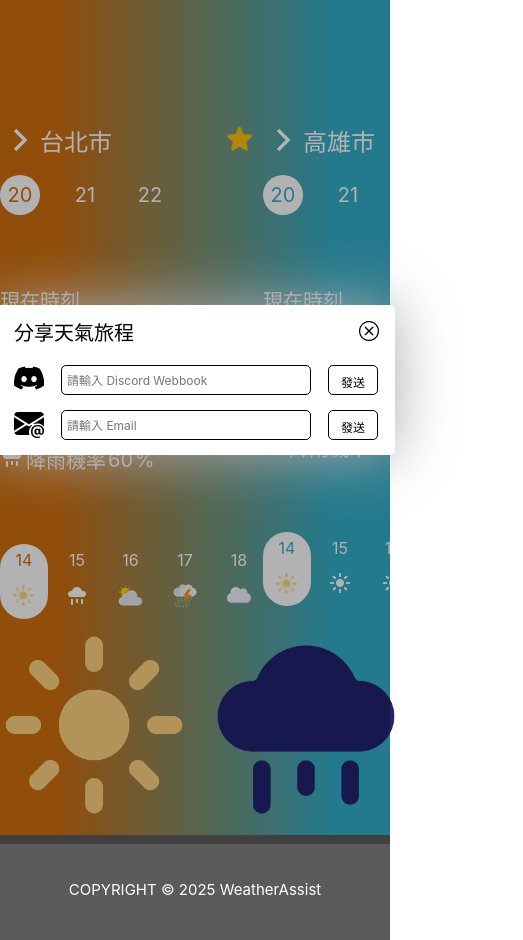
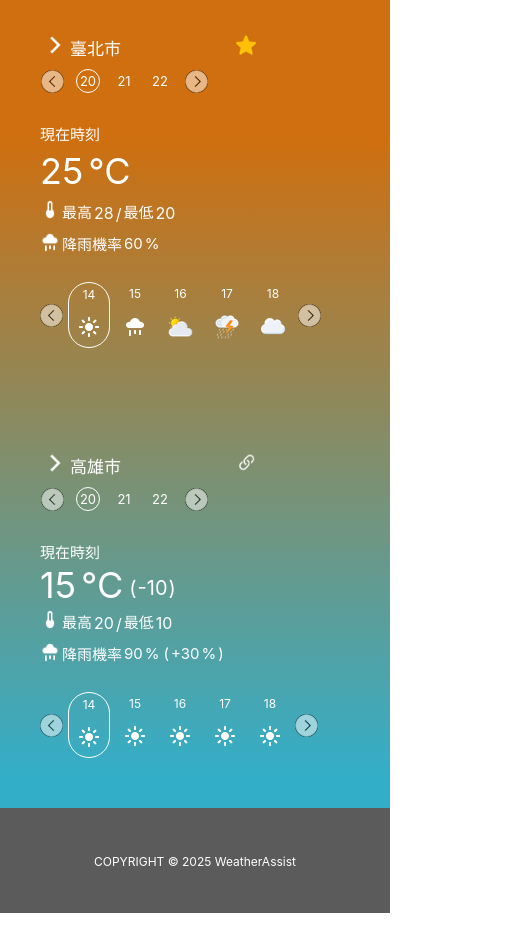
Before and after one commit to z50205/WeatherAssist, a plain HTML site: page index.html in a window 390 px wide. Shown: the whole page, 523 px wide, since content can reach past the window. After the commit the page ends 913 px from the top, so only its background shows below. Drawn offline with nearby package versions, Linux system fonts and the light colour scheme; no server answers.

Commit message:
3rd revise html and css

```diff
--- a/index.html
+++ b/index.html
@@ -5,8 +5,13 @@
     <meta name="viewport" content="width=device-width, initial-scale=1.0" />
     <title>WeatherAssist</title>
     <link rel="stylesheet" href="static/styles/index.css" />
+    <script src="static/scripts/index.js" defer></script>
+    <script src="static/scripts/email.js" defer></script>
+    <script src="https://cdnjs.cloudflare.com/ajax/libs/html2canvas/1.4.1/html2canvas.min.js"></script>
+    <script src="static/scripts/webhook.js" defer></script>
   </head>
   <body>
+    <img id="screenShot" style="display: none" />
     <!-- popup window -->
     <div class="popup-window">
       <button class="close-button">
@@ -39,7 +44,7 @@
           <div class="arrow-indicator">
             <img src="static/images/Expand_right.png" alt="expand-arrow" />
           </div>
-          <div class="departure-district">台北市</div>
+          <div class="departure-district">臺北市</div>
           <div class="favorite-button">
             <!-- <img
               class="favorite-star"
@@ -56,7 +61,7 @@
         <!-- 隱藏的下拉選單 -->
         <div class="city-dropdown">
           <ul class="city-list">
-            <li>台北市</li>
+            <li>臺北市</li>
             <li>新北市</li>
             <li>桃園市</li>
             <li>臺中市</li>
@@ -81,9 +86,15 @@
           </ul>
         </div>
         <div class="departure-forecast-days">
+          <div class="arrow-left">
+            <img src="static/images/arrow-left.png" alt="左箭頭" />
+          </div>
           <div class="departure-forecast-today active">20</div>
           <div class="departure-forecast-tomorrow">21</div>
           <div class="departure-forecast-day2">22</div>
+          <div class="arrow-right">
+            <img src="static/images/arrow-right.png" alt="右箭頭" />
+          </div>
         </div>
         <div class="current-time-text">現在時刻</div>
         <div class="departure-current-temperature">
@@ -109,17 +120,15 @@
           <div class="rain-probability-symbol">%</div>
         </div>
         <div class="departure-periodic-weather">
+          <div class="date-arrow-left">
+            <img src="static/images/arrow-left.png" alt="左箭頭" />
+          </div>
           <div class="departure-weather-item active">
             <div class="departure-weather-time">14</div>
             <div class="departure-weather-icon">
-              <!-- <img
+              <img
                 class="departure-hour1"
                 src="static/images/little-whitesun.png"
-                alt="departure-hour1"
-              /> -->
-              <img
-                class="departure-hour1"
-                src="static/images/little-sun-highlight.png"
                 alt="departure-hour1"
               />
             </div>
@@ -164,6 +173,9 @@
               />
             </div>
           </div>
+          <div class="date-arrow-right">
+            <img src="static/images/arrow-right.png" alt="右箭頭" />
+          </div>
         </div>
       </div>
       <div class="destination">
@@ -179,7 +191,7 @@
         <!-- 隱藏的下拉選單 -->
         <div class="city-dropdown">
           <ul class="city-list">
-            <li>台北市</li>
+            <li>臺北市</li>
             <li>新北市</li>
             <li>桃園市</li>
             <li>臺中市</li>
@@ -204,9 +216,15 @@
           </ul>
         </div>
         <div class="destination-forecast-days">
+          <div class="arrow-left">
+            <img src="static/images/arrow-left.png" alt="左箭頭" />
+          </div>
           <div class="destination-forecast-today active">20</div>
           <div class="destination-forecast-tomorrow">21</div>
           <div class="destination-forecast-day2">22</div>
+          <div class="arrow-right">
+            <img src="static/images/arrow-right.png" alt="右箭頭" />
+          </div>
         </div>
         <div class="current-time-text">現在時刻</div>
         <div class="destination-current-temperature">
@@ -239,17 +257,15 @@
           </div>
         </div>
         <div class="destination-periodic-weather">
+          <div class="date-arrow-left">
+            <img src="static/images/arrow-left.png" alt="左箭頭" />
+          </div>
           <div class="destination-weather-item active">
             <div class="destination-weather-time">14</div>
             <div class="destination-weather-icon">
-              <!-- <img
+              <img
                 class="destination-hour1"
                 src="static/images/little-whitesun.png"
-                alt="destination-hour1"
-              /> -->
-              <img
-                class="destination-hour1"
-                src="static/images/little-sun-highlight.png"
                 alt="destination-hour1"
               />
             </div>
@@ -294,6 +310,9 @@
               />
             </div>
           </div>
+          <div class="date-arrow-right">
+            <img src="static/images/arrow-right.png" alt="右箭頭" />
+          </div>
         </div>
       </div>
     </div>
--- a/static/styles/index.css
+++ b/static/styles/index.css
@@ -16,14 +16,14 @@ body {
   background-repeat: no-repeat;
   background-size: 100% 100%;
   margin: 0;
-  overflow-y: hidden;
+  overflow-y: auto;
 }
 .maincontent {
   display: flex;
   justify-content: space-between;
   margin: 0 auto;
   max-width: 1200px;
-  margin-top: 120px;
+  padding-top: 120px;
 }
 .departure-location,
 .destination-location {
@@ -66,7 +66,7 @@ body {
   -webkit-backdrop-filter: blur(10px);
   border: none;
   border-radius: 4px;
-  margin-top: 2px;
+  margin-top: 0;
   z-index: 10;
   max-height: 400px;
   overflow-y: auto;
@@ -118,12 +118,14 @@ body {
 }
 
 .departure-forecast-days > div.active {
-  background-color: white;
-  color: #cf6f0f;
+  border: 1px solid white;
+  border-radius: 50%/50%;
+  background-color: transparent;
 }
 .destination-forecast-days > div.active {
-  background-color: white;
-  color: #33aec9;
+  border: 1px solid white;
+  border-radius: 50%/50%;
+  background-color: transparent;
 }
 
 .current-time-text {
@@ -214,6 +216,7 @@ body {
 .destination-periodic-weather {
   display: flex;
   gap: 5px;
+  width: 320px;
 }
 
 .departure-weather-item,
@@ -230,7 +233,9 @@ body {
 
 .departure-weather-item.active,
 .destination-weather-item.active {
-  background-color: white;
+  border: 1px solid white;
+  border-radius: 50px;
+  background-color: transparent;
 }
 
 .departure-weather-time,
@@ -241,18 +246,16 @@ body {
   transition: color 0.2s;
 }
 
-.departure-weather-item.active .departure-weather-time {
-  color: #cf6f0f;
-}
-
-.destination-weather-item.active .destination-weather-time {
-  color: #33aec9;
-}
-
 .departure-weather-time,
 .destination-weather-time {
   margin-bottom: 13px;
   text-align: center;
+}
+
+.date-arrow-left,
+.date-arrow-right {
+  display: flex;
+  align-items: center;
 }
 
 .bottom-weather-icons {
@@ -293,7 +296,7 @@ footer {
 
 /* popup window */
 .popup-window {
-  /* display: none; */
+  display: none;
   background-color: #ffffff;
   position: fixed;
   width: 400px;
@@ -362,6 +365,7 @@ footer {
   margin-top: 15px;
   line-height: 1.2;
   vertical-align: middle;
+  color: black;
 }
 
 .webhook-input::placeholder {
@@ -395,7 +399,7 @@ footer {
 
 /* Overlay */
 .overlay {
-  /* display: none; */
+  display: none;
   position: fixed;
   top: 0;
   left: 0;
@@ -404,3 +408,241 @@ footer {
   background-color: rgba(0, 0, 0, 0.3);
   z-index: 100;
 }
+
+.hidden {
+  opacity: 0;
+  visibility: hidden;
+}
+
+/* Mobile Layout */
+@media (max-width: 768px) {
+  body {
+    background: linear-gradient(
+      to bottom,
+      #cf6f0f 0%,
+      #cf6f0f 15%,
+      #33aec9 85%,
+      #33aec9 100%
+    );
+    background-repeat: no-repeat;
+    background-size: 100% 100%;
+    margin: 0;
+    overflow-y: auto;
+  }
+
+  .maincontent {
+    flex-direction: column;
+    align-items: flex-start;
+    margin: 0 40px;
+    padding-top: 30px;
+  }
+
+  .departure {
+    width: 100%;
+    margin-bottom: 100px;
+  }
+  .destination {
+    width: 100%;
+    margin-bottom: 50px;
+  }
+
+  /* 下拉選單 */
+  .city-dropdown {
+    max-height: 280px;
+    overflow-y: auto;
+    width: 130px;
+  }
+
+  .city-list li {
+    padding: 8px 35px;
+    font-size: 15px;
+  }
+
+  .departure-location,
+  .destination-location {
+    margin-bottom: 5px;
+  }
+  .arrow-indicator {
+    width: 30px;
+    height: auto;
+  }
+  .favorite-button img {
+    width: 20px;
+    height: auto;
+  }
+  .attach-button img {
+    width: 20px;
+    height: auto;
+  }
+  .departure-district,
+  .destination-district {
+    font-size: 17px;
+  }
+
+  .departure-forecast-days,
+  .destination-forecast-days {
+    gap: 12px;
+    margin-bottom: 30px;
+  }
+
+  .departure-forecast-days > div,
+  .destination-forecast-days > div {
+    width: 24px;
+    height: 24px;
+    font-size: 13px;
+  }
+
+  .current-time-text {
+    font-size: 15px;
+    margin-bottom: 5px;
+  }
+
+  .departure-current-temperature,
+  .destination-current-temperature {
+    font-size: 36px;
+    margin-bottom: 5px;
+  }
+
+  .departure-temperature-unit,
+  .destination-temperature-unit {
+    font-size: 36px;
+  }
+
+  .temp-change-brackets {
+    font-size: 20px;
+    margin-left: 6px;
+    line-height: 1;
+    position: relative;
+    top: -5px;
+  }
+  .temp-change-brackets::before {
+    content: "(";
+    margin-right: 1px;
+  }
+
+  .temp-change-brackets::after {
+    content: ")";
+    margin-left: 1px;
+  }
+  .temp-change-brackets::before,
+  .temp-change-brackets::after {
+    font-size: 1em;
+  }
+
+  .departure-temperature-range,
+  .destination-temperature-range {
+    font-size: 15px;
+    margin-bottom: 5px;
+  }
+
+  .departure-temperature-maxvalue,
+  .destination-temperature-maxvalue,
+  .temperature-separator,
+  .departure-temperature-minvalue,
+  .destination-temperature-minvalue {
+    font-size: 16px;
+  }
+
+  .temperature-image img {
+    width: 20px;
+    height: 23px;
+  }
+
+  .rain-image img {
+    width: 20px;
+    height: 23px;
+  }
+
+  .departure-rain-probability,
+  .destination-rain-probability {
+    font-size: 15px;
+    margin-bottom: 25px;
+  }
+
+  .departure-periodic-weather,
+  .destination-periodic-weather {
+    flex-wrap: wrap;
+    gap: 5px;
+  }
+
+  .departure-weather-time,
+  .destination-weather-time {
+    font-size: 12px;
+  }
+
+  .departure-weather-item,
+  .destination-weather-item {
+    padding: 4px 8px;
+  }
+
+  .bottom-weather-icons {
+    display: none;
+  }
+
+  .footer-text {
+    font-size: 12px;
+  }
+
+  /* popup window */
+  .popup-window {
+    margin: 0 auto;
+    width: 80%;
+    height: 150px;
+  }
+
+  .close-button {
+    position: absolute;
+    top: 16px;
+    right: 16px;
+    border: none;
+    background: none;
+    cursor: pointer;
+  }
+
+  .close-button img {
+    width: 17px;
+    height: auto;
+  }
+
+  .popup-content {
+    margin: 15px 10px 10px 13px;
+  }
+
+  .popup-title {
+    width: 200px;
+    height: 20px;
+    font-size: 17px;
+    margin-bottom: 15px;
+  }
+
+  .dc-webhook-wrapper,
+  .email-input-wrapper {
+    gap: 10px;
+
+    margin-bottom: 15px;
+  }
+
+  .dc-webhook-wrapper img {
+    width: 28px;
+    height: 28px;
+  }
+
+  .email-input-wrapper img {
+    width: 28px;
+    height: 28px;
+  }
+
+  .webhook-input,
+  .email-input {
+    width: 200px;
+    height: 30px;
+  }
+
+  .submit-btn {
+    width: 45px;
+    height: 30px;
+    padding: 5px;
+
+    margin-top: 5px;
+  }
+}
```
Also changed, not shown: static/images/arrow-left.png (added), static/images/arrow-right.png (added), 3 other files.
